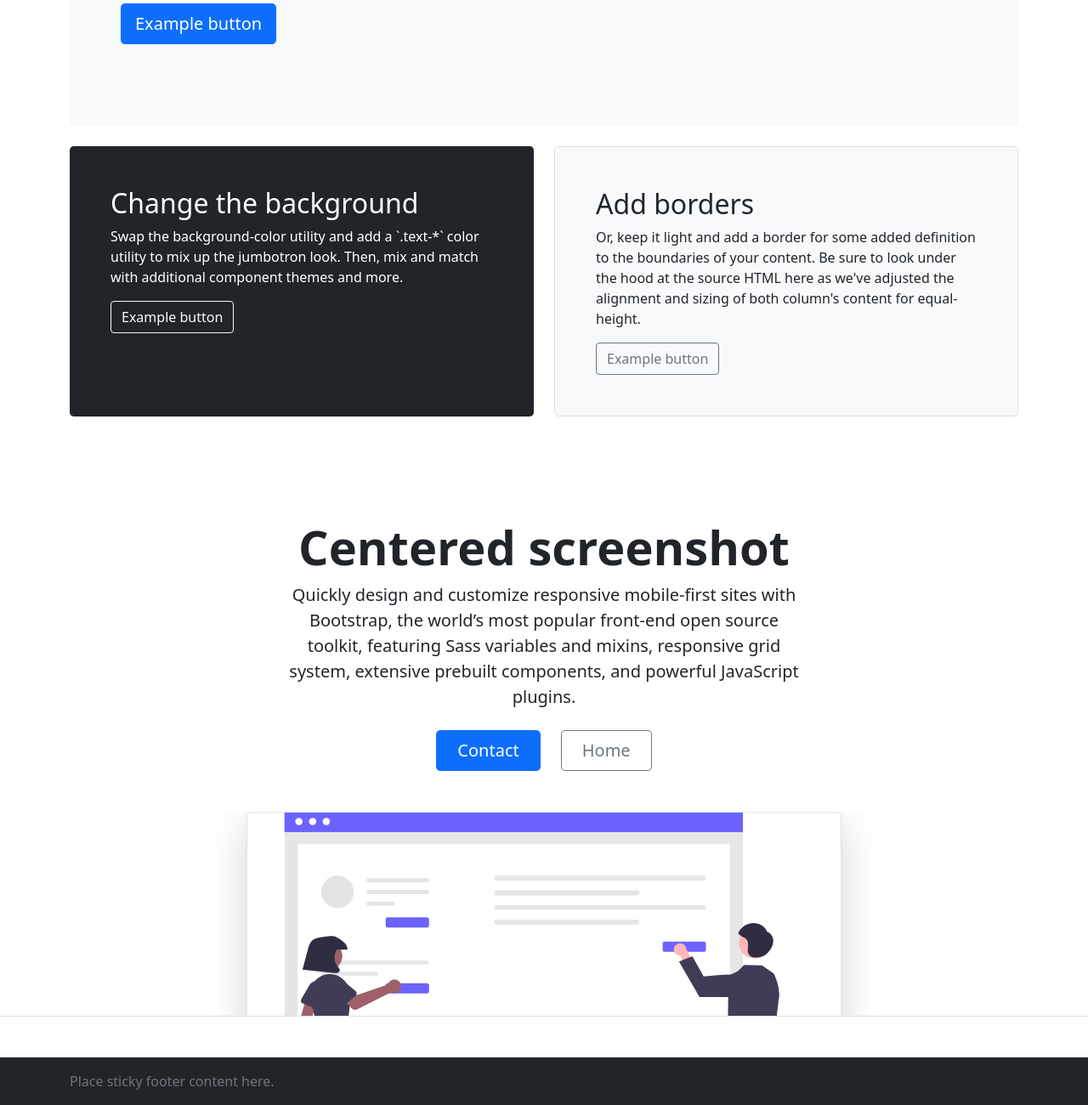
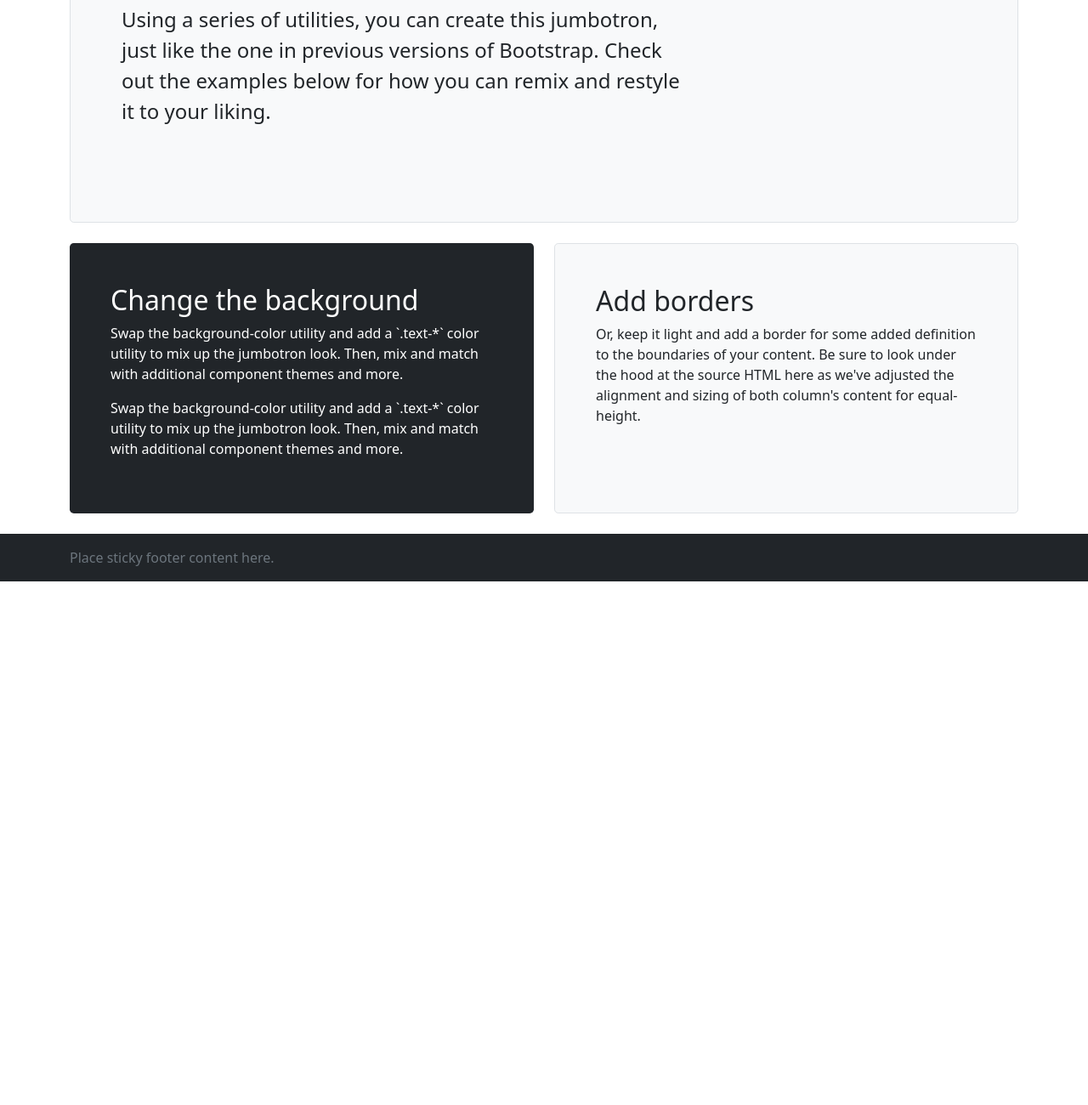
Before and after one commit to CodeFeeZilla/pre-work-project, a website: page about/index.html in a window 1280 px wide. Shown: the part 399-1699 px from the top of the page at 85% size. After the commit the page ends 1083 px from the top, so only its background shows below. Drawn offline with nearby package versions, Linux system fonts and the light colour scheme.

Commit message:
added border to jumbotron

```diff
--- a/about/index.html
+++ b/about/index.html
@@ -57,7 +57,7 @@
     </nav>
 
     <div class="container py-4">
-      <div class="p-5 mb-4 bg-light rounded-3">
+      <div class="p-5 mb-4 bg-light border rounded-3">
         <div class="container-fluid py-5">
           <h1 class="display-5 fw-bold">Custom jumbotron</h1>
           <p class="col-md-8 fs-4">
@@ -65,9 +65,11 @@
             like the one in previous versions of Bootstrap. Check out the
             examples below for how you can remix and restyle it to your liking.
           </p>
-          <button class="btn btn-primary btn-lg" type="button">
-            Example button
-          </button>
+          <p class="col-md-8 fs-4">
+            Using a series of utilities, you can create this jumbotron, just
+            like the one in previous versions of Bootstrap. Check out the
+            examples below for how you can remix and restyle it to your liking.
+          </p>
         </div>
       </div>
 
@@ -80,9 +82,11 @@
               utility to mix up the jumbotron look. Then, mix and match with
               additional component themes and more.
             </p>
-            <button class="btn btn-outline-light" type="button">
-              Example button
-            </button>
+            <p>
+              Swap the background-color utility and add a `.text-*` color
+              utility to mix up the jumbotron look. Then, mix and match with
+              additional component themes and more.
+            </p>
           </div>
         </div>
         <div class="col-md-6">
@@ -94,42 +98,7 @@
               the source HTML here as we've adjusted the alignment and sizing of
               both column's content for equal-height.
             </p>
-            <button class="btn btn-outline-secondary" type="button">
-              Example button
-            </button>
           </div>
-        </div>
-      </div>
-    </div>
-
-    <div class="px-4 pt-5 my-5 text-center border-bottom">
-      <h1 class="display-4 fw-bold">Centered screenshot</h1>
-      <div class="col-lg-6 mx-auto">
-        <p class="lead mb-4">
-          Quickly design and customize responsive mobile-first sites with
-          Bootstrap, the world’s most popular front-end open source toolkit,
-          featuring Sass variables and mixins, responsive grid system, extensive
-          prebuilt components, and powerful JavaScript plugins.
-        </p>
-        <div class="d-grid gap-2 d-sm-flex justify-content-sm-center mb-5">
-          <button type="button" class="btn btn-primary btn-lg px-4 me-sm-3">
-            Contact
-          </button>
-          <button type="button" class="btn btn-outline-secondary btn-lg px-4">
-            Home
-          </button>
-        </div>
-      </div>
-      <div class="overflow-hidden" style="max-height: 30vh">
-        <div class="container px-5">
-          <img
-            src="./../images/work3.svg"
-            class="img-fluid border rounded-3 shadow-lg mb-4"
-            alt="Example image"
-            width="700"
-            height="500"
-            loading="lazy"
-          />
         </div>
       </div>
     </div>
```
